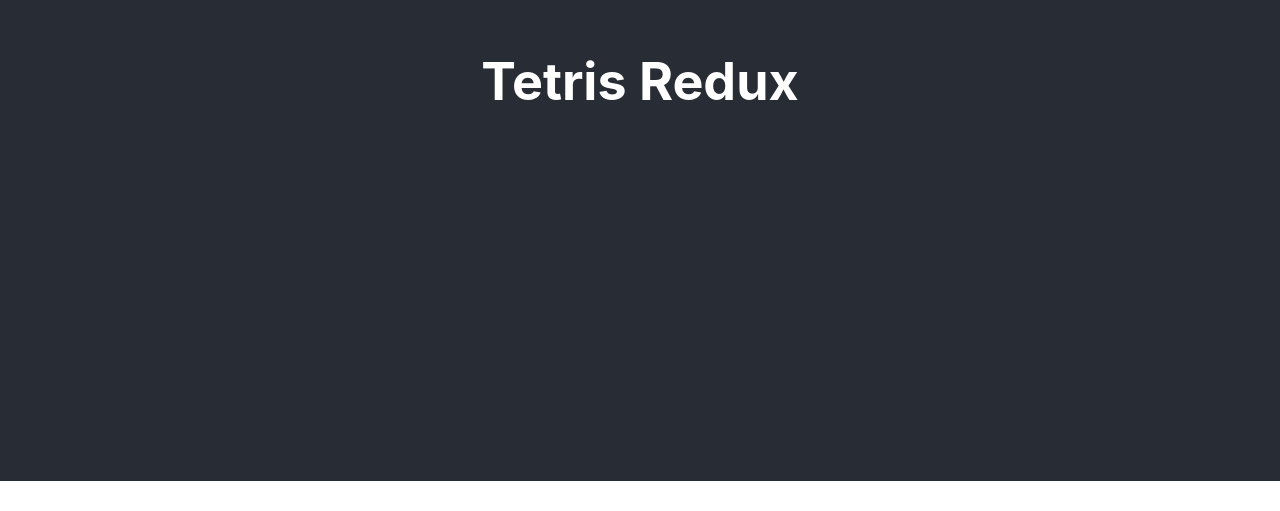
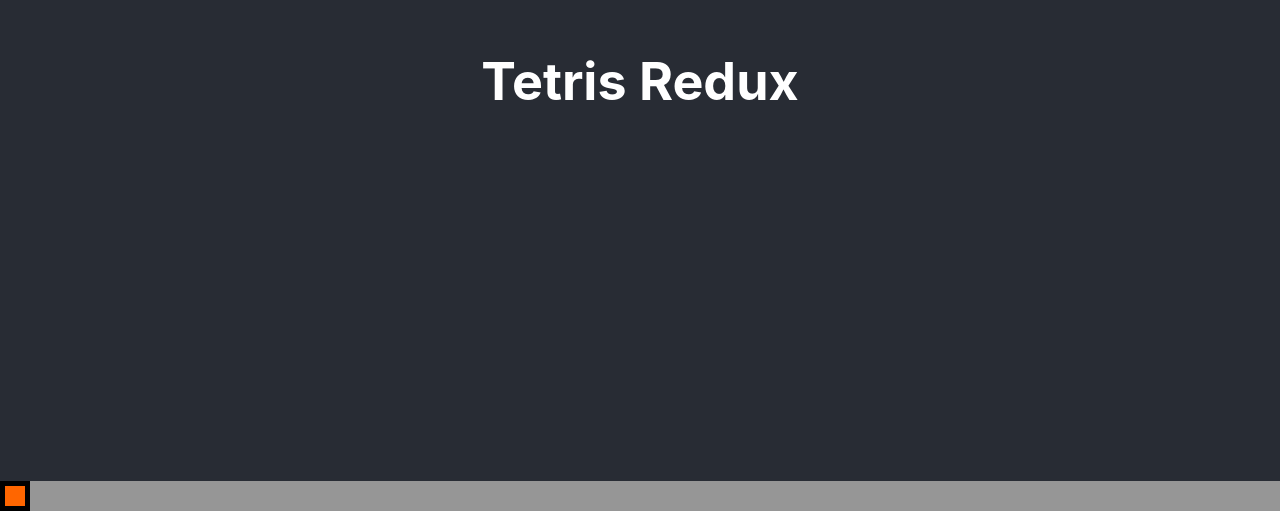
Before and after one commit to reikamoon/react-redux-tetris, a React (Create React App) app: page / in a window 1280 px wide. Shown: the part 319-830 px from the top of the page. Before the commit the page ends 800 px from the top, so only its background shows below. Built offline with nearby package versions, Linux system fonts and the light colour scheme.

Commit message:
added grid square

```diff
--- a/src/App.css
+++ b/src/App.css
@@ -1,6 +1,18 @@
 .App {
   text-align: center;
 }
+
+.App-header {
+  background-color: #282c34;
+  min-height: 10vh;
+  display: flex;
+  flex-direction: column;
+  align-items: center;
+  justify-content: center;
+  font-size: calc(10px + 2vmin);
+  color: white;
+}
+
 
 .App-logo {
   height: 40vmin;
--- a/src/App.js
+++ b/src/App.js
@@ -1,11 +1,14 @@
+import React from 'react';
 import './App.css';
+import GridSquare from './components/GridSquare';
 
 function App() {
   return (
     <div className="App">
-    <header className="App-header">
+      <header className="App-header">
         <h1 className="App-title">Tetris Redux</h1>
       </header>
+      <GridSquare color="1" />
     </div>
   );
 }
--- /dev/null
+++ b/src/components/GridSquare.js
@@ -0,0 +1,6 @@
+import React from 'react'
+// Represents a grid square with a color
+export default function GridSquare(props) {
+  const classes = `grid-square color-${props.color}`
+  return <div className={classes} />
+}
--- a/src/index.css
+++ b/src/index.css
@@ -1,3 +1,4 @@
+
 body {
   margin: 0;
   font-family: -apple-system, BlinkMacSystemFont, 'Segoe UI', 'Roboto', 'Oxygen',
@@ -11,3 +12,77 @@ code {
   font-family: source-code-pro, Menlo, Monaco, Consolas, 'Courier New',
     monospace;
 }
+
+:root {
+  background-color: rgba(150, 150, 150, 1);
+  /* Border Colors are all transparent colors. These will tint or shade the background color of the square. */
+  border-left-color: rgba(255, 255, 255, 0.20);
+  border-top-color: rgba(255, 255, 255, 0.33);
+  border-right-color: rgba(0, 0, 0, 0.15);
+  border-bottom-color: rgba(0, 0, 0, 0.5);
+  /* Square Colors:  background colors for the squares.*/
+  --color-0: #eaeaea;
+  --color-1: #ff6600;
+  --color-2: #eec900;
+  --color-3: #0000ff;
+  --color-4: #cc00ff;
+  --color-5: #00ff00;
+  --color-6: #66ccff;
+  --color-7: #ff0000;
+  /* Button Colors */
+  -button-color-t: rgba(200, 200, 200, 1);
+  -button-color-r: rgba(150, 150, 150, 1);
+  -button-color-b: rgba(120, 120, 120, 1);
+  -button-color-l: rgba(222, 222, 222, 1);
+  /* Numbers define values that will be used throughout the CSS.
+  --tile-size: 20px for example will set size of the grid squares. */
+  --cols: 10;
+  --rows: 18;
+  --tile-size: 20px;
+  --border-width: 5px;
+}
+
+/* Colors */
+.color-0 {
+  background-color: var(--color-0);
+}
+
+.color-1 {
+  background-color: var(--color-1);
+}
+
+.color-2 {
+  background-color: var(--color-2);
+}
+
+.color-3 {
+  background-color: var(--color-3);
+}
+
+.color-4 {
+  background-color: var(--color-4);
+}
+
+.color-5 {
+  background-color: var(--color-5);
+}
+
+.color-6 {
+  background-color: var(--color-6);
+}
+
+.color-7 {
+  background-color: var(--color-7);
+}
+
+/* Grid Square */
+.grid-square {
+  border-style: solid;
+  width: var(--tile-size);
+  height: var(--tile-size);
+  border-width: var(--border-width);
+  border-left-color: var(--border-left-color);
+  border-top-color: var(--border-top-color);
+  border-right-color: var(--border-right-color);
+  border-bottom-color: var(--border-bottom-color);
+}
```
